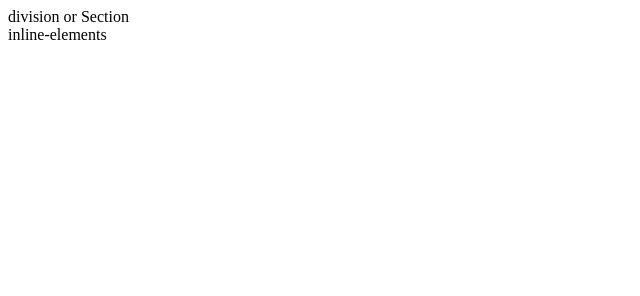
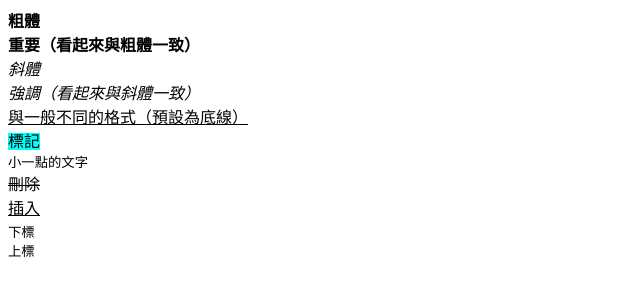
Before and after one commit to ponkan0201/happy888, a plain HTML site: page index.html in a window 1280 px wide. Shown: the whole page, without its empty margins (0-640 px from the left). Drawn offline with Linux system fonts and the light colour scheme.

Commit message:
開始練習

```diff
--- a/index.html
+++ b/index.html
@@ -9,11 +9,17 @@
 </head>
 
 <body>
-
-    <div>division or Section</div>
-
-    <span>inline-elements</span>
-
+    <b>粗體</b><br/>
+    <strong>重要（看起來與粗體一致）</strong><br/>
+    <i>斜體</i><br/>
+    <em>強調（看起來與斜體一致）</em><br/>
+    <u>與一般不同的格式（預設為底線）</u><br/>
+    <mark style="background-color: aqua;">標記</mark><br/>
+    <small>小一點的文字</small><br/>
+    <del>刪除</del><br/>
+    <ins>插入</ins><br/>
+    <sub>下標</sub><br/>
+    <sup>上標</sup><br/>
 </body>
 
 </html>
```
Also changed, not shown: Exercise/index.html (added, +12 -0 lines).
